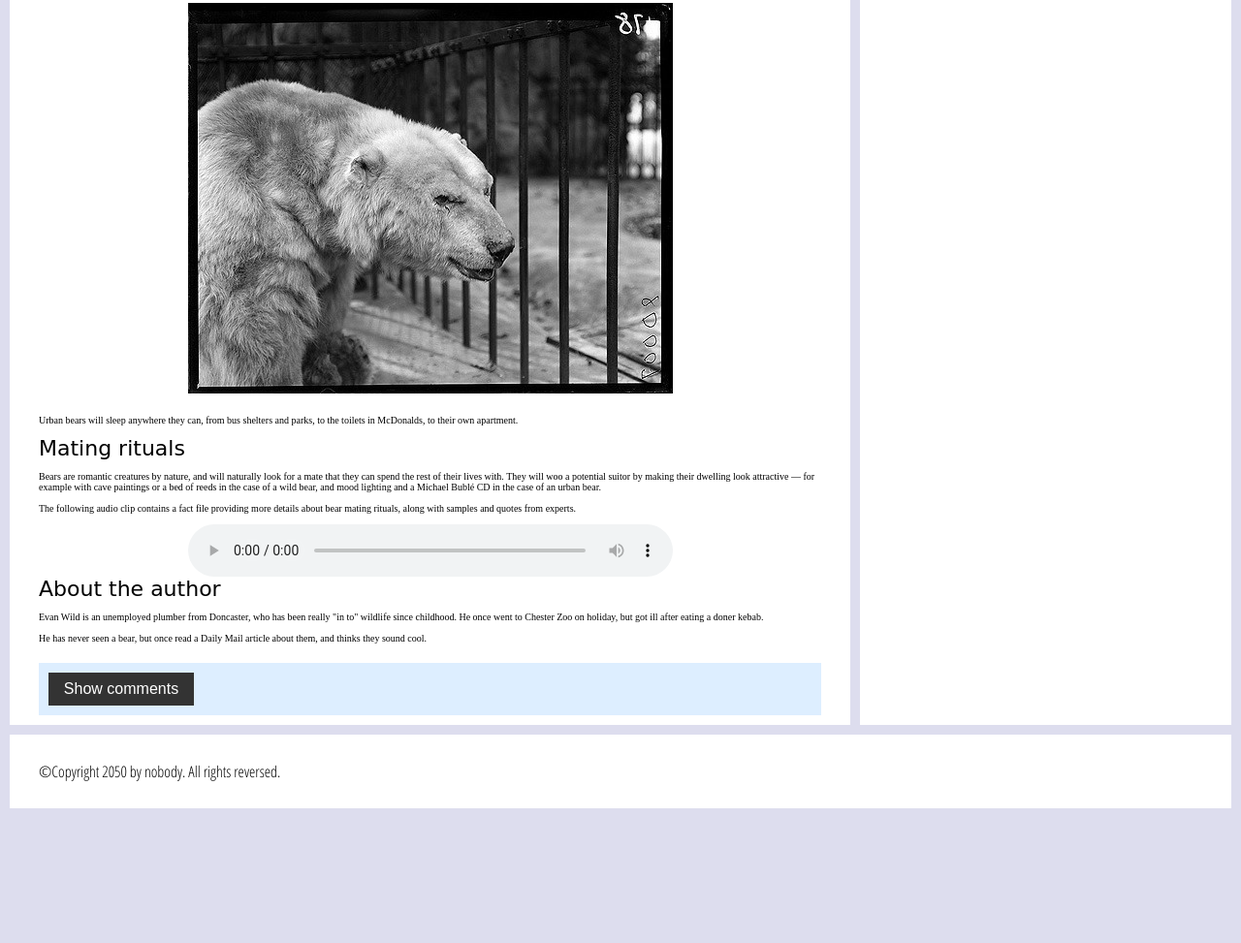
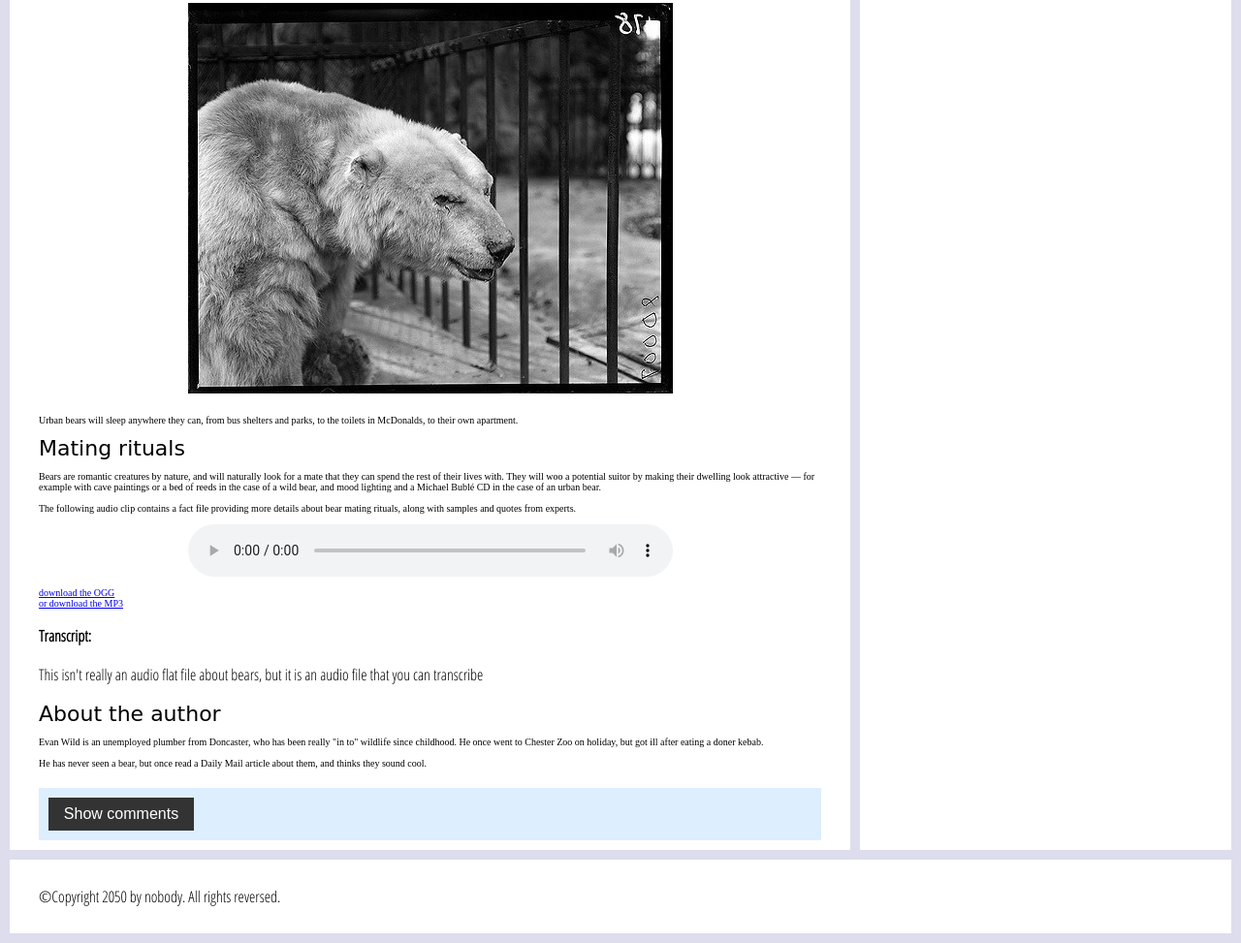
Before and after one commit to Anirud2002/cs-408-assignment4, a plain HTML site: page index.html in a window 1280 px wide. Shown: the part 987-1960 px from the top of the page at 97% size. Before the commit the page ends 1831 px from the top, so only its background shows below. Drawn offline with Linux system fonts and the light colour scheme; a web font is replaced by a local one.

Commit message:
make audio transcript

```diff
--- a/index.html
+++ b/index.html
@@ -107,12 +107,15 @@
           <source src="media/bear.mp3" type="audio/mp3">
           <source src="media/bear.ogg" type="audio/ogg">
           <p>It looks like your browser doesn't support HTML5 audio players.</p>
-          <a href="media/bear.ogg">download the OGG</a>
-          <a href="media/bear.mp3">or download the MP3</a>
+        </audio>
+        <br>
+        <a href="media/bear.ogg">download the OGG</a> <br>
+        <a href="media/bear.mp3">or download the MP3</a>
 
+        <div class="transcript" tabindex="0">
           <p><strong>Transcript:</strong></p>
           <p>This isn't really an audio flat file about bears, but it is an audio file that you can transcribe</p>
-        </audio>
+        </div>
 
         <aside>
 
```
